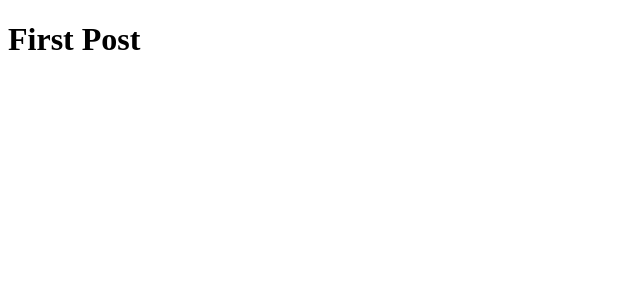
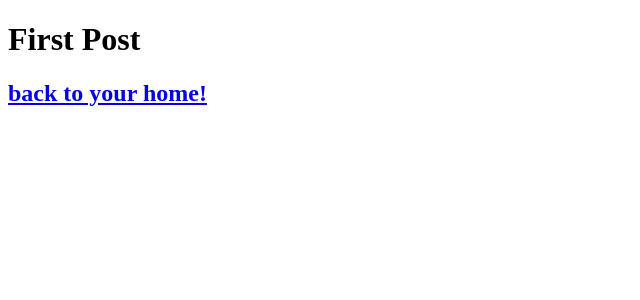
Before and after one commit to schuylermk/nextJs-simple-blog, a Next.js app: page /posts/first-post in a window 1280 px wide. Shown: the top 300 px of the page, without its empty margins (0-640 px from the left). Built offline with nearby package versions, Linux system fonts and the light colour scheme.

Commit message:
Adds new page and link on homepage

```diff
--- a/pages/index.js
+++ b/pages/index.js
@@ -1,4 +1,5 @@
 import Head from 'next/head';
+import Link from 'next/link';
 import styles from '../styles/Home.module.css';
 
 export default function Home() {
@@ -11,7 +12,7 @@
 
       <main>
         <h1 className={styles.title}>
-          Learn <a href="https://nextjs.org">Next.js!</a>
+          Read <Link href="/posts/first-post">this page!</Link>
         </h1>
 
         <p className={styles.description}>
--- a/pages/posts/first-post.js
+++ b/pages/posts/first-post.js
@@ -1,7 +1,12 @@
+import Link from "next/link";
+
 export default function FirstPost() {
   return (
-    <div>
+    <>
       <h1>First Post</h1>
-    </div>
+      <h2>
+        <Link href="/">back to your home!</Link>
+      </h2>
+    </>
   );
 }
```
